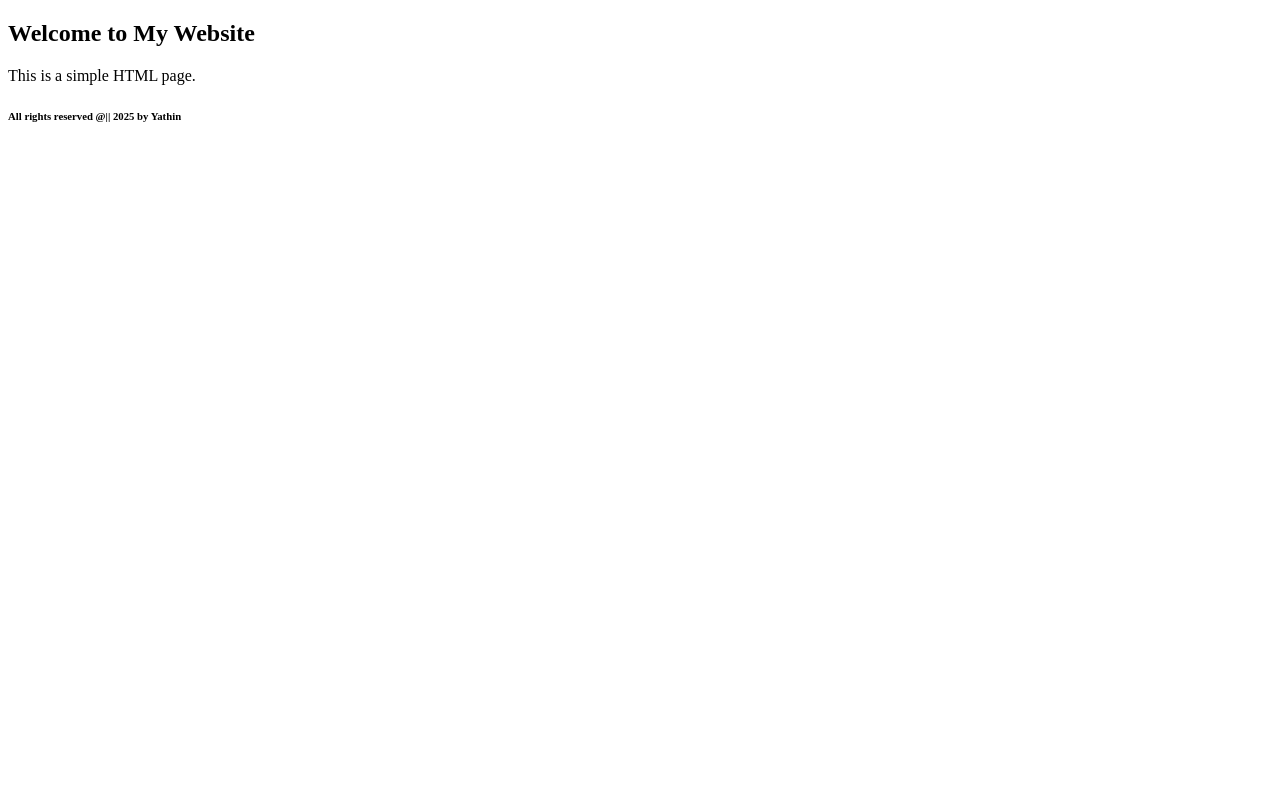
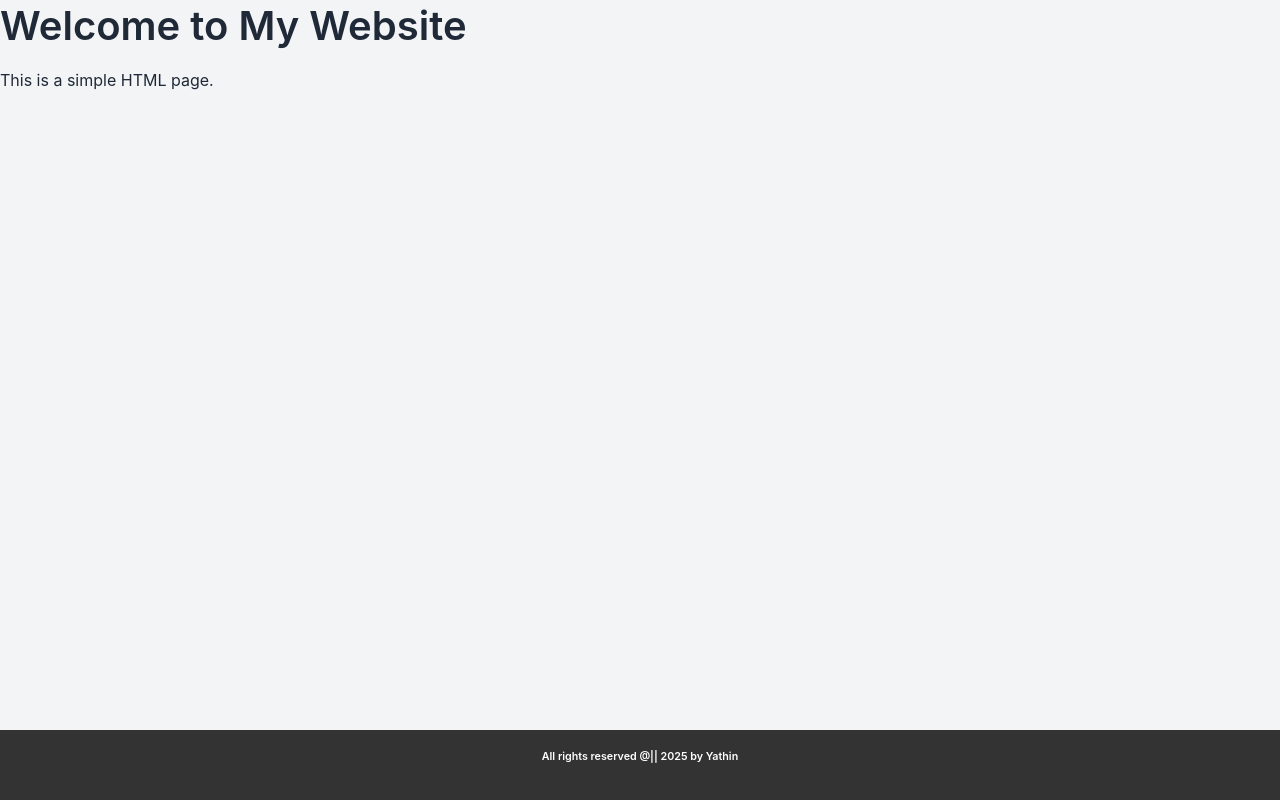
Before and after one commit to RaghuLegends/Dosthulu, a plain HTML site: page index.html in a window 1280 px wide. Drawn offline with Linux system fonts and the light colour scheme.

Commit message:
Update index.html

```diff
--- a/index.html
+++ b/index.html
@@ -3,6 +3,7 @@
 <head>
     <meta charset="UTF-8">
     <meta name="viewport" content="width=device-width, hnitial-scale=1.0">
+    <link rel="stylesheet" href="jjaffa.css">
     <title>My Simple Webpage</title>
 </head>
 <body>
```
